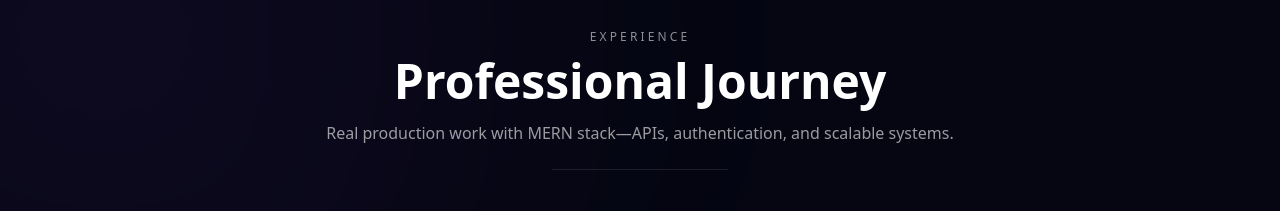
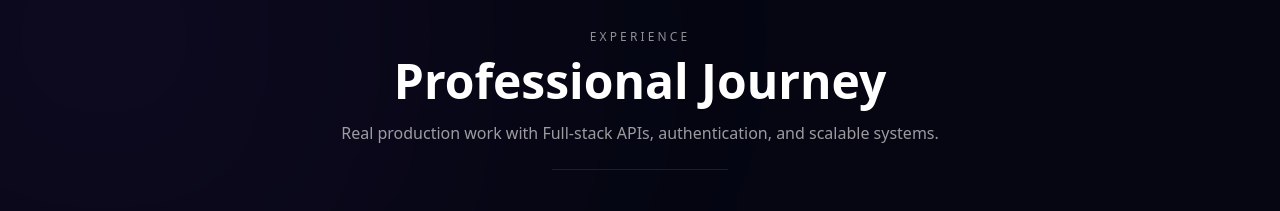
Before and after one commit to Foysal79/protfolio, a React (Vite) app: page / in a window 1280 px wide. Shown: the part 2800-3011 px from the top of the page. Built offline with nearby package versions, Linux system fonts and the light colour scheme.

Commit message:
Update Experience.jsx

```diff
--- a/src/Pages/Experience/Experience.jsx
+++ b/src/Pages/Experience/Experience.jsx
@@ -102,7 +102,7 @@ const Experience = () => {
             Professional Journey
           </h2>
           <p className="mt-4 text-white/60 max-w-2xl mx-auto text-sm sm:text-base">
-            Real production work with MERN stack—APIs, authentication, and
+            Real production work with Full-stack APIs, authentication, and
             scalable systems.
           </p>
           <div className="mx-auto mt-6 h-px w-44 bg-white/10" />
```
